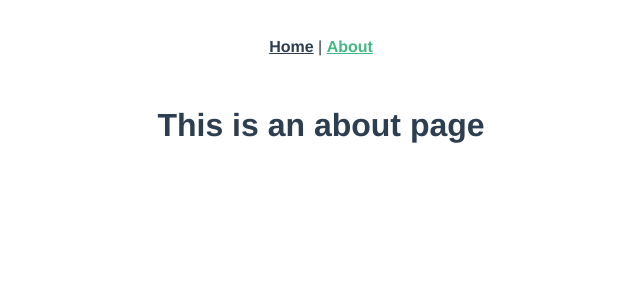
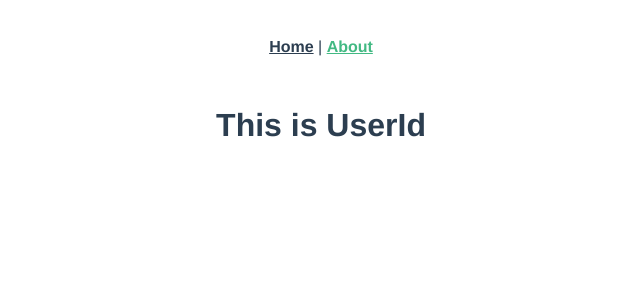
Before and after one commit to GtieZ/DailyStepsRanking, a Vue app: page /#/userId/xnoble in a window 1280 px wide. Shown: the top 300 px of the page, without its empty margins (319-959 px from the left). Built offline with nearby package versions, Linux system fonts and the light colour scheme.

Commit message:
creating UserId component (HelloWorld was renamed to RankingComponent)

```diff
--- a/src/components/RankingComponent.vue
+++ b/src/components/RankingComponent.vue
@@ -1,5 +1,5 @@
 <template>
-  <div class="hello">
+  <div class="ranking">
 
     <h1>Ranking</h1>
 
--- /dev/null
+++ b/src/components/UserIdComponent.vue
@@ -0,0 +1,18 @@
+<template>
+
+  <div class="userId">
+    <h1>This is UserId</h1>
+  </div>
+
+</template>
+
+
+<script>
+
+
+export default {
+    name: 'UserIdComponent',
+
+
+};
+</script>
--- a/src/router/index.js
+++ b/src/router/index.js
@@ -1,5 +1,6 @@
 import { createRouter, createWebHashHistory } from 'vue-router'
 import Ranking from '../views/Ranking.vue'
+import UserId from '../views/UserId.vue'
 
 const routes = [
   {
@@ -11,10 +12,7 @@ const routes = [
   {
     path: '/userId/:username',
     name: 'UserId',
-    // route level code-splitting
-    // this generates a separate chunk (about.[hash].js) for this route
-    // which is lazy-loaded when the route is visited.
-    component: () => import(/* webpackChunkName: "about" */ '../views/UserId.vue')
+    component: UserId
   },
 
 ]
--- a/src/views/UserId.vue
+++ b/src/views/UserId.vue
@@ -1,5 +1,17 @@
 <template>
   <div class="about">
-    <h1>This is an about page</h1>
+    <UserIdComponent />
   </div>
 </template>
+
+<script>
+// @ is an alias to /src
+import UserIdComponent from '@/components/UserIdComponent.vue'
+
+export default {
+  name: 'UserId',
+  components: {
+    UserIdComponent
+  }
+}
+</script>
```
